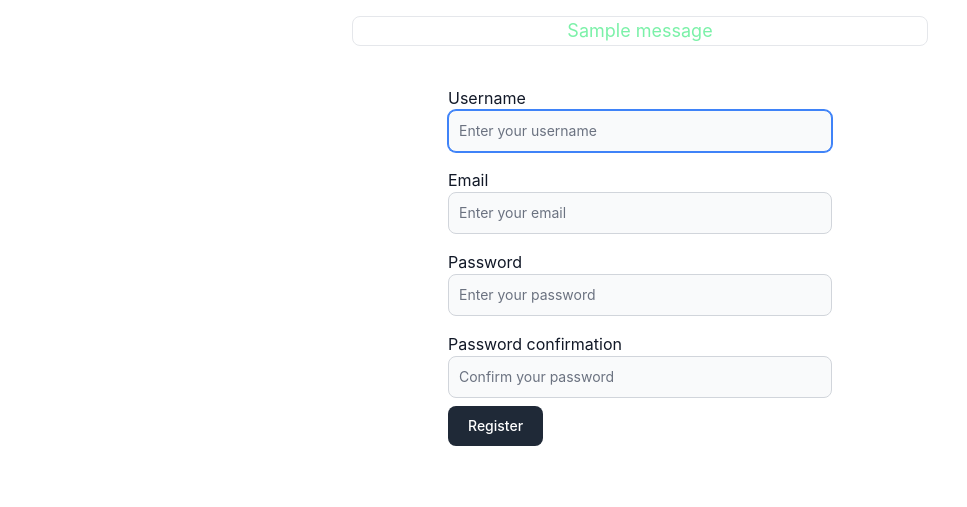
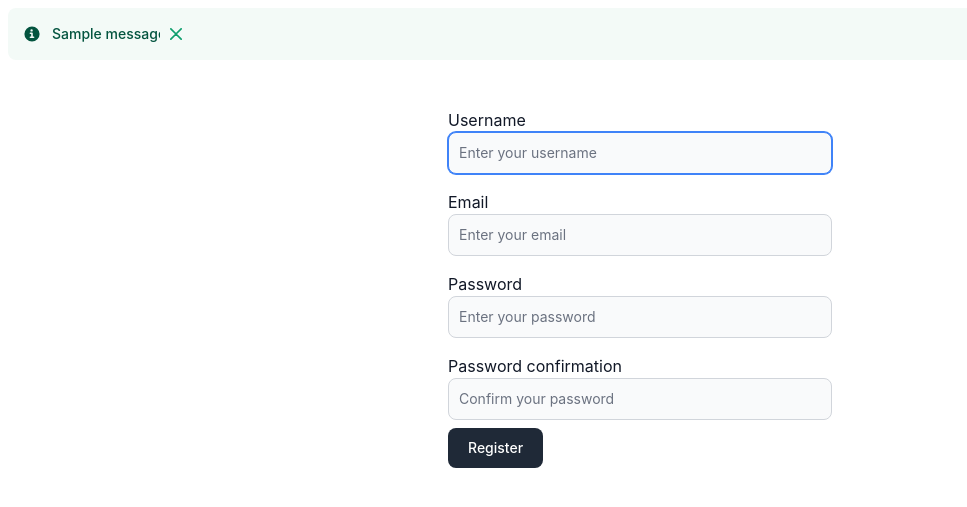
Before and after one commit to Zeptiny/Syncr, a Django app: page /accounts/register/ in a window 1280 px wide. Shown: the part 64-571 px from the top of the page, without its empty margins (0-967 px from the left). Run offline with Django 5.2, Linux system fonts and the light colour scheme; tables that the repository leaves empty hold one stand-in row (values such as "Sample post"); one stand-in notice (Sample message) is shown; some libraries are stand-ins or nearby versions.

Commit message:
Feat. Better messages + feedback via messages

```diff
--- a/Syncr/templates/base.html
+++ b/Syncr/templates/base.html
@@ -144,19 +144,37 @@
   </nav>
 
   {% if messages %}
-    <div class="mx-auto text-lg text-center border rounded-lg max-w-xl my-4">
+  <div class="mx-auto p-2 max-w-7xl">
     {% for message in messages %}
-        <p class="
-            {% if message.tags == 'success' %}text-green-300{% endif %}
-            {% if message.tags == 'error' %}text-red-300{% endif %}
-            {% if message.tags == 'warning' %}text-yellow-300{% endif %}
-            {% if message.tags == 'info' %}text-blue-300{% endif %}
-        ">
-            {{ message }}
-        </p>
+    <div id="alert-{{ forloop.counter }}" class="flex items-center p-4 mb-4 rounded-lg
+    {% if message.tags == 'info' %}text-blue-800 bg-blue-50 dark:bg-gray-800 dark:text-blue-400{% endif %}
+    {% if message.tags == 'error' %}text-red-800 bg-red-50 dark:bg-gray-800 dark:text-red-400{% endif %}
+    {% if message.tags == 'success' %}text-green-800 bg-green-50 dark:bg-gray-800 dark:text-green-400{% endif %}
+    {% if message.tags == 'warning' %}text-yellow-800 bg-yellow-50 dark:bg-gray-800 dark:text-yellow-300{% endif %}
+    " role="alert">
+      <svg class="shrink-0 w-4 h-4" aria-hidden="true" xmlns="http://www.w3.org/2000/svg" fill="currentColor" viewBox="0 0 20 20">
+        <path d="M10 .5a9.5 9.5 0 1 0 9.5 9.5A9.51 9.51 0 0 0 10 .5ZM9.5 4a1.5 1.5 0 1 1 0 3 1.5 1.5 0 0 1 0-3ZM12 15H8a1 1 0 0 1 0-2h1v-3H8a1 1 0 0 1 0-2h2a1 1 0 0 1 1 1v4h1a1 1 0 0 1 0 2Z"/>
+      </svg>
+      <span class="sr-only">Info</span>
+      <div class="ms-3 text-sm font-medium">
+        {{message}}
+      </div>
+        <button type="button" class="ms-auto -mx-1.5 -my-1.5 focus:ring-2 rounded-lg p-1.5 inline-flex items-center justify-center h-8 w-8 dark:bg-gray-800 dark:hover:bg-gray-700
+        {% if message.tags == 'info' %}bg-blue-50 text-blue-500 focus:ring-blue-400 hover:bg-blue-200 dark:text-blue-400{% endif %}
+        {% if message.tags == 'error' %}bg-red-50 text-red-500 focus:ring-red-400 hover:bg-red-200 dark:text-red-400{% endif %}
+        {% if message.tags == 'success' %}bg-green-50 text-green-500 focus:ring-green-400 hover:bg-green-200 dark:text-green-400{% endif %}
+        {% if message.tags == 'warning' %}bg-yellow-50 text-yellow-500 focus:ring-yellow-400 hover:bg-yellow-200 dark:text-yellow-300{% endif %}
+        " data-dismiss-target="#alert-{{ forloop.counter }}" aria-label="Close">
+          <span class="sr-only">Close</span>
+          <svg class="w-3 h-3" aria-hidden="true" xmlns="http://www.w3.org/2000/svg" fill="none" viewBox="0 0 14 14">
+            <path stroke="currentColor" stroke-linecap="round" stroke-linejoin="round" stroke-width="2" d="m1 1 6 6m0 0 6 6M7 7l6-6M7 7l-6 6"/>
+          </svg>
+      </button>
+    </div>
     {% endfor %}
   </div>
   {% endif %}
+
   <div class="mx-auto p-2 max-w-7xl">
       {% block content %}{% endblock content %}
   </div>
```
Also changed, not shown: Syncr/sync/views.py (+13 -0 lines). Lines whose indentation alone changed are shown as unchanged.
